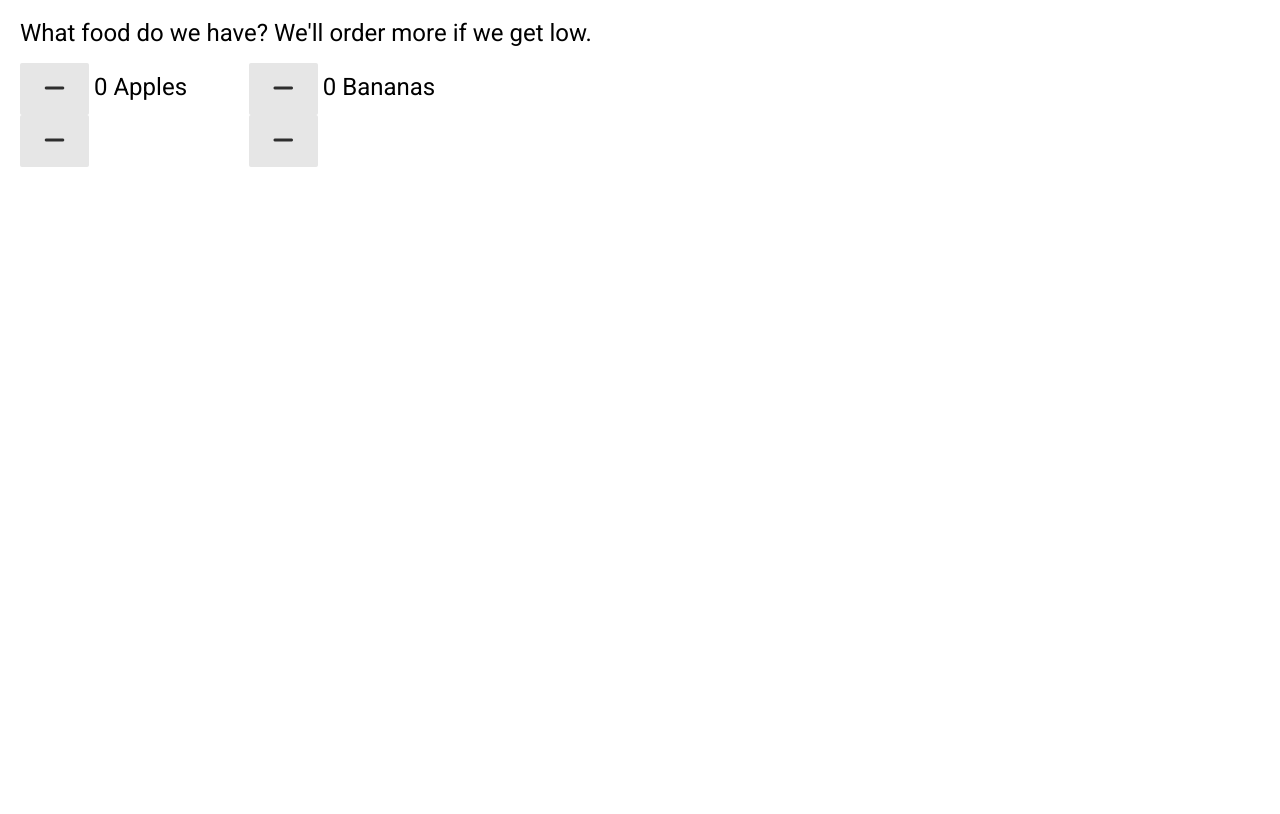
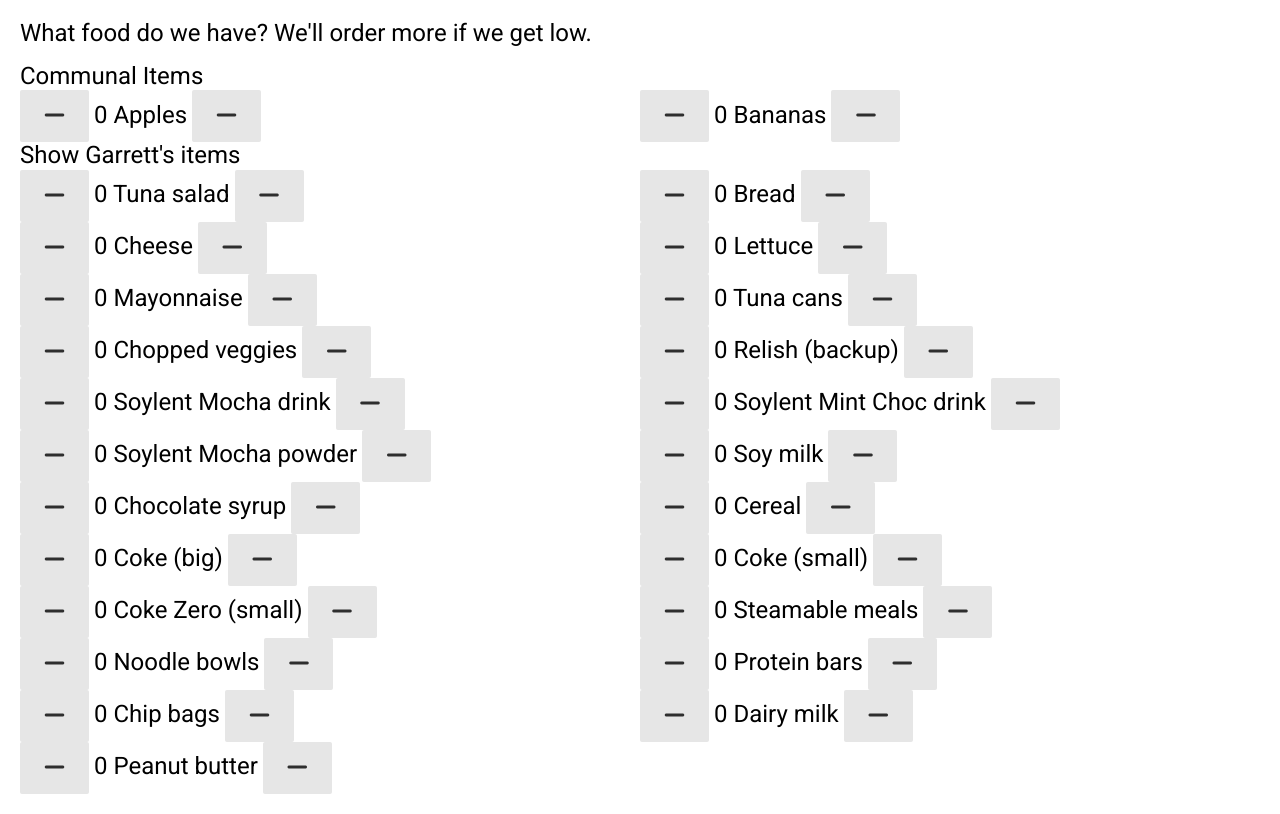
Before and after one commit to garrettheath4/pantry-tracker, a React (Create React App) app in the folder webapp/: page / in a window 1280 px wide. Built offline with nearby package versions, Linux system fonts and the light colour scheme; no server answers.

Commit message:
Added separate inventories for communal vs Garrett items

```diff
--- a/webapp/src/App.js
+++ b/webapp/src/App.js
@@ -3,14 +3,44 @@ import Inventory from './Inventory.jsx'
 import './App.css'
 
 function App() {
+  const communalItemNames = [
+    "Apples",
+    "Bananas",
+  ]
+  const garrettItemNames = [
+    "Tuna salad",
+    "Bread",
+    "Cheese",
+    "Lettuce",
+    "Mayonnaise",
+    "Tuna cans",
+    "Chopped veggies",
+    "Relish (backup)",
+    "Soylent Mocha drink",
+    "Soylent Mint Choc drink",
+    "Soylent Mocha powder",
+    "Soy milk",
+    "Chocolate syrup",
+    "Cereal",
+    "Coke (big)",
+    "Coke (small)",
+    "Coke Zero (small)",
+    "Steamable meals",
+    "Noodle bowls",
+    "Protein bars",
+    "Chip bags",
+    "Dairy milk",
+    "Peanut butter",
+  ]
   return (
     <div className="App">
-      <div className="pure-u">
-        <div className="greeting">
-          What food do we have? We'll order more if we get low.
-        </div>
-        <Inventory itemNames={["Apples", "Bananas"]} />
+      <div className="greeting">
+        What food do we have? We'll order more if we get low.
       </div>
+      <div>Communal Items</div>
+      <Inventory itemNames={communalItemNames} />
+      <div>Show Garrett's items</div>
+      <Inventory itemNames={garrettItemNames} />
     </div>
   )
 }
--- a/webapp/src/Inventory.jsx
+++ b/webapp/src/Inventory.jsx
@@ -3,9 +3,9 @@ import Item from "./Item.jsx"
 
 const Inventory = ({ itemNames }) => {
   return (
-    <>
+    <div className="pure-g">
       {itemNames.map((itemName) => <Item name={itemName} key={itemName} />)}
-    </>
+    </div>
   )
 }
 export default Inventory
--- a/webapp/src/Item.jsx
+++ b/webapp/src/Item.jsx
@@ -54,7 +54,7 @@ const Item = ({ name }) => {
   )
 
   return (
-    <div className="pure-u-2-5">
+    <div className="pure-u-1-2">
       <ItemButton
         increments={true}
         onClickHandler={countHandlerFactory(count - 1)}
```
